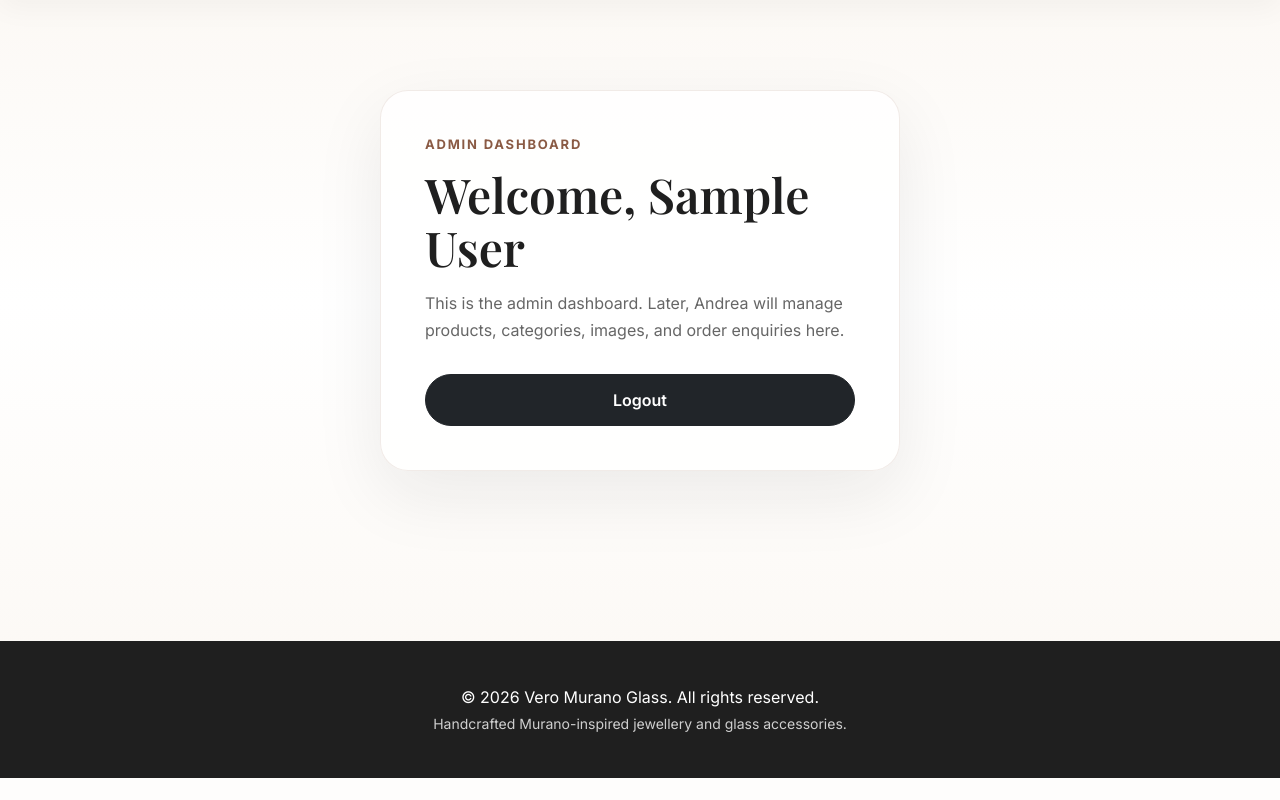
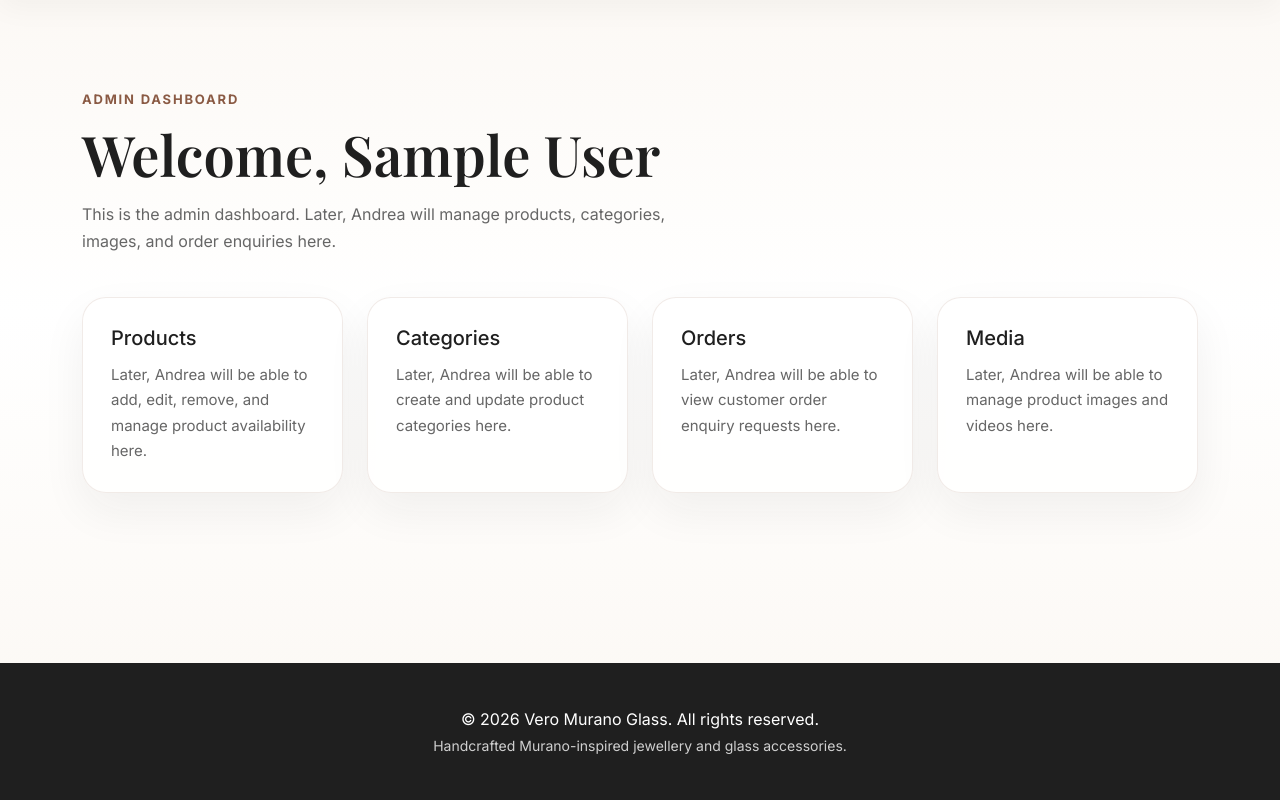
Before and after one commit to wowitsaneesh/vero-murano-glass-website, a Flask app: page /admin/dashboard in a window 1280 px wide. Shown: the part 85-885 px from the top of the page. Before the commit the page ends 863 px from the top, so only its background shows below. Run offline with Flask 3, Linux system fonts and the light colour scheme; the visitor is signed in with stand-in values (Sample User, id 1).

Commit message:
Improve dashboard placeholders

```diff
--- a/app/static/css/styles.css
+++ b/app/static/css/styles.css
@@ -440,3 +440,51 @@ body {
 .auth-switch-text a:hover {
     text-decoration: underline;
 }
+
+.dashboard-page {
+    padding: 90px 20px;
+}
+
+.dashboard-header {
+    max-width: 760px;
+    margin-bottom: 42px;
+}
+
+.dashboard-header h1 {
+    margin-bottom: 16px;
+    font-family: "Playfair Display", serif;
+    font-size: clamp(36px, 5vw, 56px);
+    line-height: 1.1;
+    color: var(--color-text);
+}
+
+.dashboard-header .auth-intro {
+    max-width: 620px;
+}
+
+.dashboard-grid {
+    display: grid;
+    grid-template-columns: repeat(auto-fit, minmax(260px, 1fr));
+    gap: 24px;
+}
+
+.dashboard-card {
+    padding: 28px;
+    border: 1px solid var(--color-border-soft);
+    border-radius: 24px;
+    background: rgba(255, 255, 255, 0.78);
+    box-shadow: 0 18px 45px rgba(31, 31, 31, 0.06);
+}
+
+.dashboard-card h2 {
+    margin-bottom: 12px;
+    font-size: 20px;
+    color: var(--color-text);
+}
+
+.dashboard-card p {
+    margin: 0;
+    color: var(--color-muted);
+    font-size: 15px;
+    line-height: 1.7;
+}
--- a/app/templates/admin_dashboard.html
+++ b/app/templates/admin_dashboard.html
@@ -1,9 +1,9 @@
 {% extends "base.html" %}
 
 {% block content %}
-    <main class="auth-page">
+    <main class="dashboard-page">
         <div class="container">
-            <div class="auth-card">
+            <section class="dashboard-header">
                 <p class="eyebrow-text">Admin dashboard</p>
 
                 <h1>Welcome, {{ session["user_name"] }}</h1>
@@ -12,10 +12,36 @@
                     This is the admin dashboard. Later, Andrea will manage products, categories, images, and order enquiries here.
                 </p>
 
-                <a href="{{ url_for('logout') }}" class="btn btn-dark auth-button">
-                    Logout
-                </a>
-            </div>
+            </section>
+            <section class="dashboard-grid">
+                <div class="dashboard-card">
+                    <h2>Products</h2>
+                    <p>
+                        Later, Andrea will be able to add, edit, remove, and manage product availability here.
+                    </p>
+                </div>
+
+                <div class="dashboard-card">
+                    <h2>Categories</h2>
+                    <p>
+                        Later, Andrea will be able to create and update product categories here.
+                    </p>
+                </div>
+
+                <div class="dashboard-card">
+                    <h2>Orders</h2>
+                    <p>
+                        Later, Andrea will be able to view customer order enquiry requests here.
+                    </p>
+                </div>
+
+                <div class="dashboard-card">
+                    <h2>Media</h2>
+                    <p>
+                        Later, Andrea will be able to manage product images and videos here.
+                    </p>
+                </div>
+            </section>
         </div>
     </main>
 {% endblock %}
```
Also changed, not shown: app/templates/account.html (+25 -6 lines).
